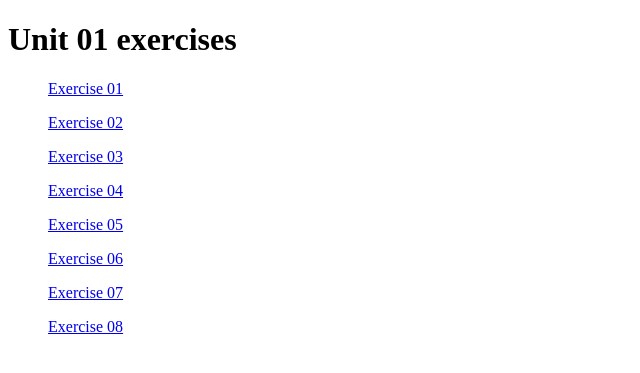
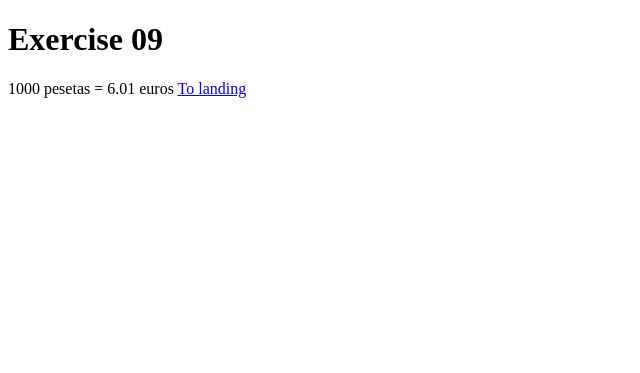
Before and after one commit to Dagore-dev/ejercicios-UT01, a PHP site: page /exercise09/index.php in a window 1280 px wide. Shown: the top 373 px of the page, without its empty margins (0-640 px from the left). Run offline with PHP 8.4, Linux system fonts and the light colour scheme.

Commit message:
exercise08

```diff
--- /dev/null
+++ b/exercise09/index.php
@@ -0,0 +1,20 @@
+<!DOCTYPE html>
+<html lang="en">
+<head>
+  <meta charset="UTF-8">
+  <meta http-equiv="X-UA-Compatible" content="IE=edge">
+  <meta name="viewport" content="width=device-width, initial-scale=1.0">
+  <title>Exercise 09</title>
+</head>
+<body>
+  <h1>Exercise 09</h1>
+
+  <?php
+    $pesetas = 1000;
+    $euros = round($pesetas / 166.386, 2);
+    echo "$pesetas pesetas = $euros euros";
+  ?>
+
+  <a href="/">To landing</a>
+</body>
+</html>
--- a/index.php
+++ b/index.php
@@ -43,6 +43,10 @@
         <ul>
             <a href="./exercise08">Exercise 08</a>
         </ul>
+
+        <ul>
+            <a href="./exercise09">Exercise 09</a>
+        </ul>
     </nav>
 </body>
 
```
